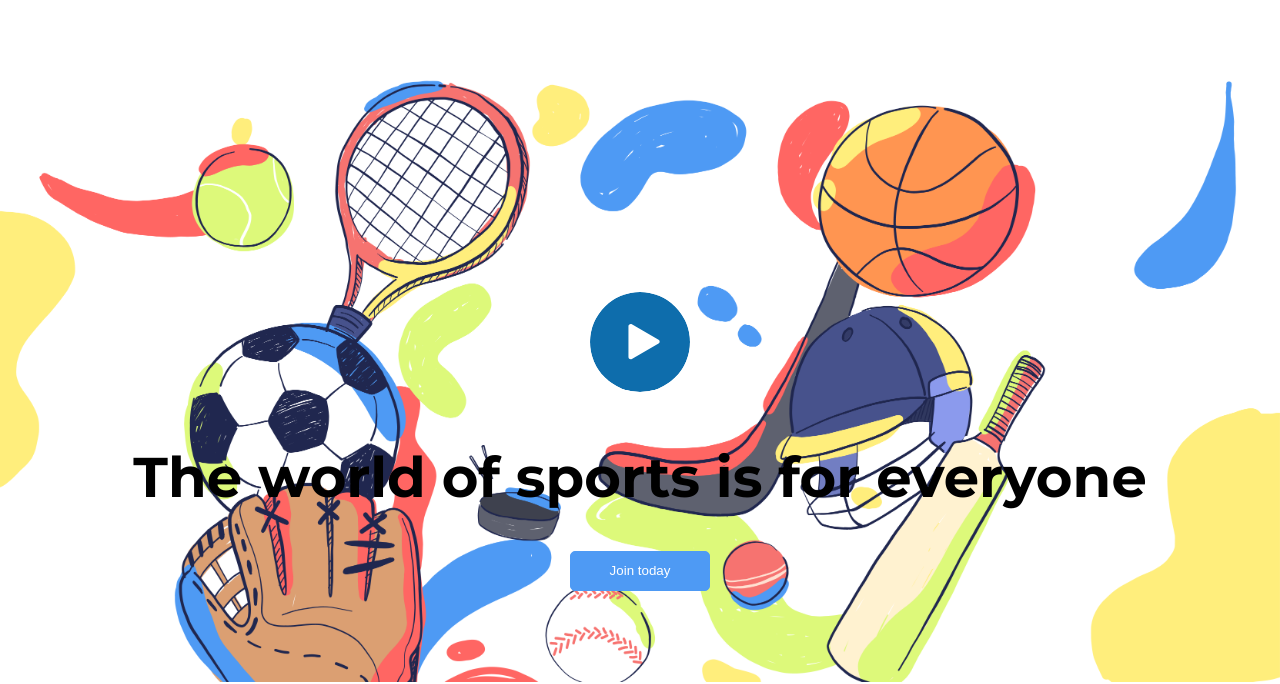
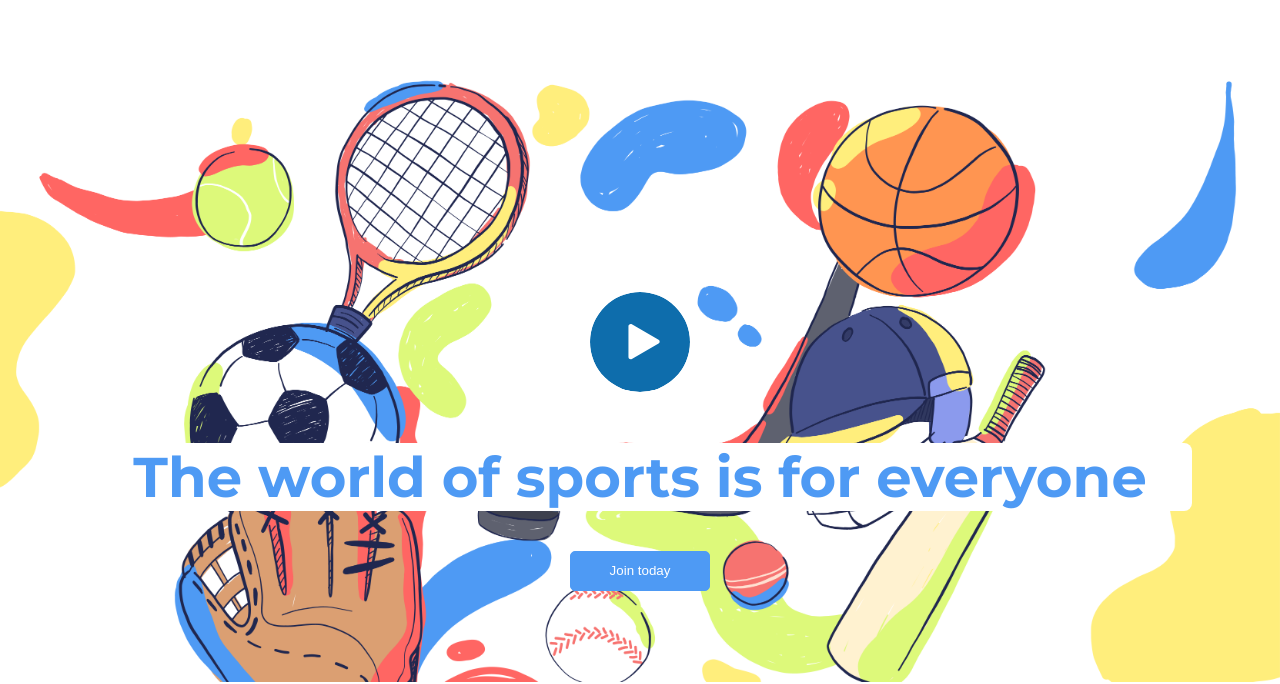
Before and after one commit to LeoDiasz/dbc-weekthree-dbcduo, a plain HTML site: page index.html in a window 1280 px wide. Shown: the part 119-803 px from the top of the page. Drawn offline with Linux system fonts and the light colour scheme.

Commit message:
criando fundo texto banner e dando espaçamento no footer

```diff
--- a/styles/global.css
+++ b/styles/global.css
@@ -89,6 +89,7 @@ header .container {
   background: url("../assets/banner.png") no-repeat;
   background-size: cover;
   background-position: center;
+  width: 100%;
 }
 
 .banner .container {
@@ -127,9 +128,16 @@ header .container {
   margin-top: 350px;
 }
 
+.banner-text div {
+  background: #fff;
+  color: #4E9AF4;
+  border-radius: 8px;
+  padding: 0px 45px;
+  margin-bottom: 40px;
+}
+
 .banner-text h1 {
   font-size: 56px;
-  margin-bottom: 40px;
 }
 
 .banner-text button {
@@ -276,6 +284,11 @@ header .container {
 
 
 /*FOOTER*/
+
+footer {
+  padding: 80px 0;
+}
+
 .footer {
   margin-top: 80px;
   margin-bottom: 20px;
```
